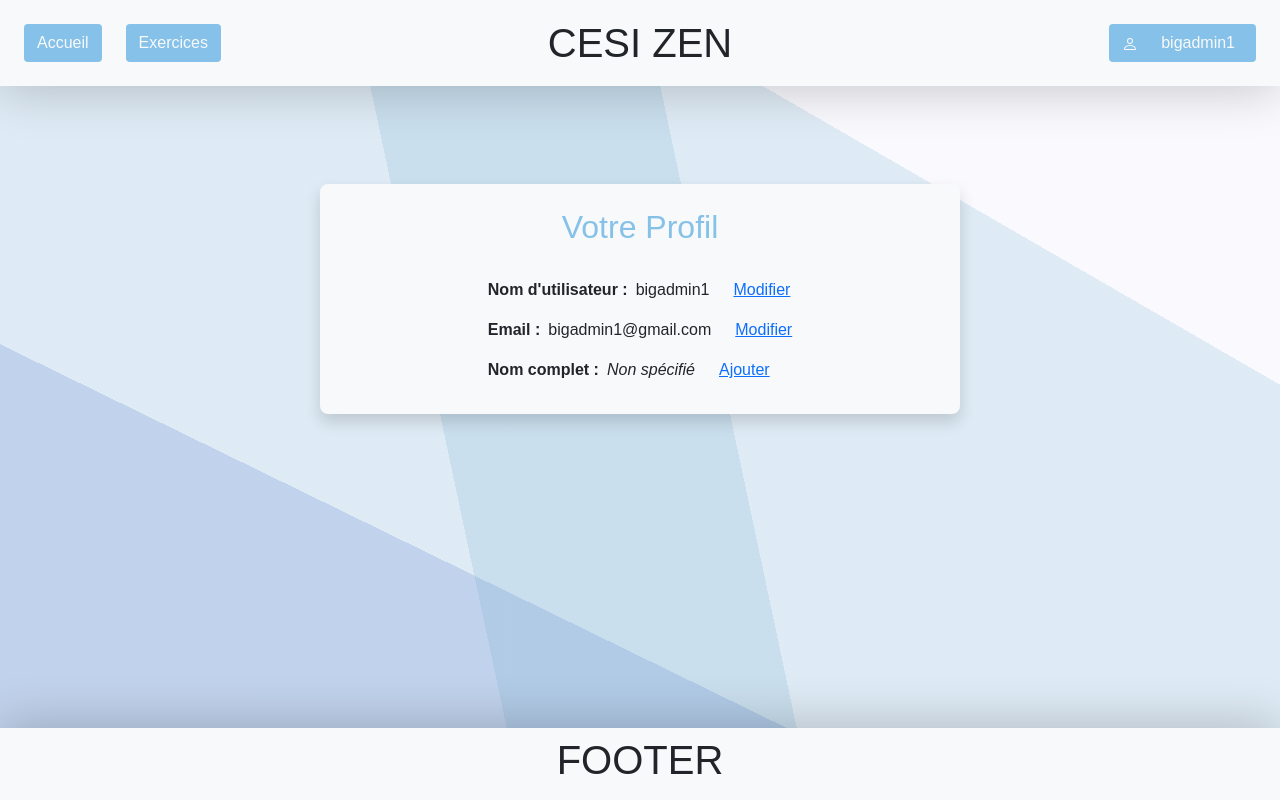
After one commit to lucasbleau/CESIZEN, a Django app: page /profil/ in a window 1280 px wide. The commit adds this page. Run offline with Django 5.2, Linux system fonts and the light colour scheme; a user stored in the database is signed in.

Commit message:
css / pages exo - profil - pref | 14022025

```diff
--- a/cesizen_backend/api/views.py
+++ b/cesizen_backend/api/views.py
@@ -3,16 +3,23 @@ from django.contrib.auth.models import User
 from django.contrib.auth import authenticate, login, logout
 from django.contrib.auth.decorators import login_required
 from django.contrib import messages
-from api.models import Utilisateur
+from api.models import Utilisateur, ExerciceRespiration, HistoriqueExercice, Information
 
 def accueil(request):
     return render(request, 'accueil.html')
 
+@login_required
+def profil(request):
+    user_info = {
+        'Nom d\'utilisateur': request.user.username,
+        'Email': request.user.email,
+        'Nom complet': request.user.get_full_name(),
+    }
+    return render(request, 'profil.html', {'user_info': user_info})
 
-def liste_utilisateurs(request):
-    utilisateurs = Utilisateur.objects.all()
-    return render(request, 'liste_utilisateurs.html', {'utilisateurs': utilisateurs})
 
+def preferences(request):
+    return render(request, 'preferences.html')
 
 def connexion(request):
     if request.method == "POST":
@@ -72,3 +79,7 @@ def deconnexion(request):
     logout(request)
     messages.success(request, "Déconnexion réussie !")
     return redirect("accueil")
+
+def liste_exercices(request):
+    exercices = ExerciceRespiration.objects.all()
+    return render(request, 'exercices.html', {'exercices': exercices})
--- a/cesizen_backend/cesizen_backend/urls.py
+++ b/cesizen_backend/cesizen_backend/urls.py
@@ -16,14 +16,15 @@ Including another URLconf
 """
 from django.contrib import admin
 from django.urls import path
-from api.views import accueil, connexion, deconnexion, inscription, liste_utilisateurs
-from django.contrib.auth.views import LoginView, LogoutView
+from api.views import accueil, connexion, deconnexion, inscription, liste_exercices, preferences, profil
 
 urlpatterns = [
-    path('admin/', admin.site.urls),
+    path('admin/', admin.site.urls, name='admin'),
     path('', accueil, name='accueil'),
     path('connexion/', connexion, name='connexion'),
     path('deconnexion/', deconnexion, name='deconnexion'),
     path('inscription/', inscription, name='inscription'),
-    path('utilisateurs/', liste_utilisateurs, name='liste_utilisateurs'),
+    path('exercices/', liste_exercices, name='liste_exercices'),
+    path('profil/', profil, name='profil'),
+    path('preferences/', preferences, name='preferences'),
 ]
--- a/cesizen_backend/static/css/style.css
+++ b/cesizen_backend/static/css/style.css
@@ -40,6 +40,10 @@ header {
     color: #85c1e9 !important;
 }
 
+.blue-bg-color-selected {
+    background-color: #547a93 !important;
+}
+
 .shadow-bottom {
     box-shadow: 0px 5px 50px 0px rgba(0,0,0,0.2);
 }
--- a/cesizen_backend/templates/base.html
+++ b/cesizen_backend/templates/base.html
@@ -19,20 +19,8 @@
 
             <div class="d-flex align-items-center">
 
-                <button class="btn blue-bg-color text-light rounded-1" type="button" data-bs-toggle="offcanvas" data-bs-target="#staticBackdrop">
-                    Menu
-                </button>
-
-                <div class="offcanvas offcanvas-start offcanva-custom" data-bs-backdrop="static" tabindex="-1" id="staticBackdrop">
-                    <div class="offcanvas-header">
-                        <h5 class="offcanvas-title m-0 position-absolute start-50 translate-middle-x">Menu</h5>
-                        <button type="button" class="btn-close" data-bs-dismiss="offcanvas"></button>
-                    </div>
-                    <div class="offcanvas-body d-flex flex-column">
-                        <a href="{% url 'accueil' %}" class="mt-4 mb-2 btn blue-bg-color text-light rounded-1">Accueil</a>
-                        <a href="{% url 'liste_utilisateurs' %}" class="my-2 btn blue-bg-color text-light rounded-1">Utilisateurs</a>
-                    </div>
-                </div>
+                <a href="{% url 'accueil' %}" class="btn blue-bg-color rounded-1 text-light me-4">Accueil</a>
+                <a href="{% url 'liste_exercices' %}" class="btn blue-bg-color rounded-1 text-light">Exercices</a>
 
             </div>
 
@@ -52,6 +40,7 @@
                         </button>
 
                         <div class="offcanvas offcanvas-end offcanva-custom" data-bs-backdrop="static" tabindex="-1" id="staticBackdrop2">
+
                             <div class="offcanvas-header">
                                 <svg xmlns="http://www.w3.org/2000/svg" width="15" height="15" fill="currentColor" class="bi bi-person me-2">
                                     <path d="M8 8a3 3 0 1 0 0-6 3 3 0 0 0 0 6m2-3a2 2 0 1 1-4 0 2 2 0 0 1 4 0m4 8c0 1-1 1-1 1H3s-1 0-1-1 1-4 6-4 6 3 6 4m-1-.004c-.001-.246-.154-.986-.832-1.664C11.516 10.68 10.289 10 8 10s-3.516.68-4.168 1.332c-.678.678-.83 1.418-.832 1.664z"/>
@@ -59,23 +48,39 @@
                                 <h5 class="offcanvas-title">{{ user.username }}</h5>
                                 <button type="button" class="btn-close" data-bs-dismiss="offcanvas"></button>
                             </div>
-                            <div class="offcanvas-body d-flex flex-column">
-                                <a href="{% url 'accueil' %}" class="mt-4 mb-2 btn blue-bg-color text-light">Profil</a>
-                                <a href="{% url 'liste_utilisateurs' %}" class="my-2 btn blue-bg-color text-light">Préférences</a>
-                                <a href="{% url 'deconnexion' %}" class="my-2 btn btn-danger">Déconnexion</a>
+
+                            <div class="offcanvas-body d-flex flex-column justify-content-between">
+
+                                <div class="d-flex flex-column w-100">
+
+                                    <a href="{% url 'profil' %}" class="my-2 btn blue-bg-color text-light">Profil</a>
+                                    <a href="{% url 'preferences' %}" class="my-2 btn blue-bg-color text-light">Préférences</a>
+
+                                    {% if user.is_superuser %}
+
+                                        <a href="{% url 'admin:index' %}" class="my-2 btn blue-bg-color text-light">Back office</a>
+
+                                    {% endif %}
+
+                                </div>
+
+                                <a href="{% url 'deconnexion' %}" class="mb-5 btn blue-bg-color text-light">Déconnexion</a>
+
                             </div>
+
                         </div>
 
                     </div>
 
                 {% else %}
 
-                    <div class="">
-                        <a href="{% url 'connexion' %}" class="btn blue-bg-color rounded-1 text-light me-2">Se connecter</a>
+                    <div class="d-flex">
+                        <a href="{% url 'connexion' %}" class="btn blue-bg-color rounded-1 text-light me-4">Se connecter</a>
                         <a href="{% url 'inscription' %}" class="btn blue-bg-color rounded-1 text-light">S'inscrire</a>
                     </div>
 
                 {% endif %}
+
             </div>
 
         </header>
--- /dev/null
+++ b/cesizen_backend/templates/profil.html
@@ -0,0 +1,46 @@
+{% extends "base.html" %}
+
+{% load static %}
+
+{% block title %}Connexion{% endblock %}
+
+{% block content %}
+
+<div class="d-flex flex-column align-items-center justify-content-center w-100 margin-top-header">
+
+    <div class="d-flex flex-column align-items-center justify-content-center w-50 shadow bg-light rounded-3 p-4">
+
+        <h2 class="text-center mb-4 blue-text-color">Votre Profil</h2>
+
+        <div class="d-flex flex-column justify-content-between">
+
+            {% for field, value in user_info.items %}
+
+                <div class="d-flex my-2">
+
+                    <span class="me-2"><b>{{ field }} : </b></span>
+
+                    {% if value %}
+
+                        <span class="text-center me-4">{{ value }}</span>
+                        <a href="">Modifier</a>
+
+                    {% else %}
+
+                        <span class="me-4"><i>Non spécifié</i></span>
+                        <a href="">Ajouter</a>
+
+                    {% endif %}
+
+                </div>
+
+            {% endfor %}
+
+
+        </div>
+
+    </div>
+
+</div>
+
+{% endblock %}
```
Also changed, not shown: cesizen_backend/templates/exercices.html (added, +11 -0 lines), cesizen_backend/templates/liste_utilisateurs.html (deleted, +0 -29 lines), cesizen_backend/templates/preferences.html (added, +11 -0 lines), cesizen_backend/db.sqlite3, cesizen_backend/templates/connexion.html (line endings or trailing spaces).
